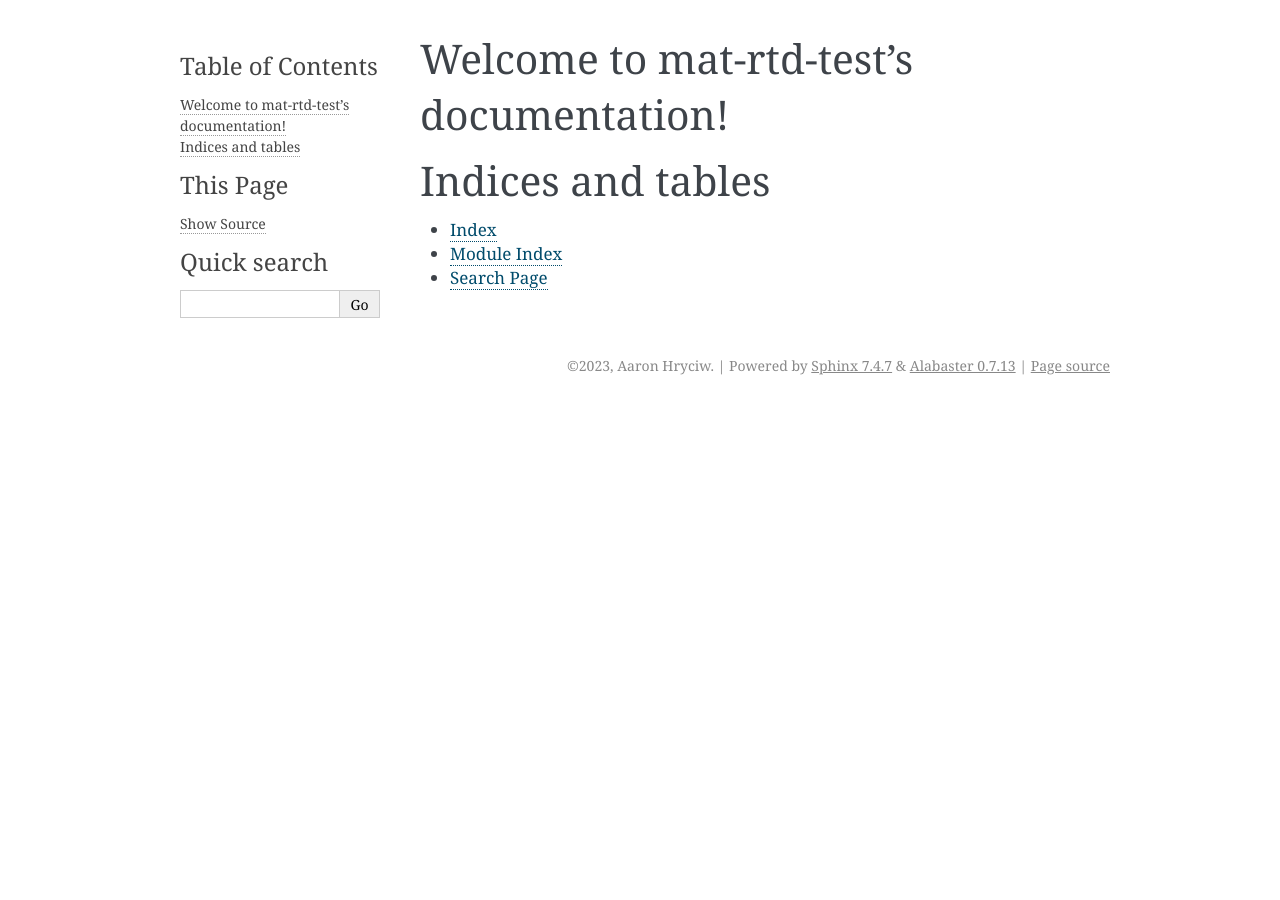
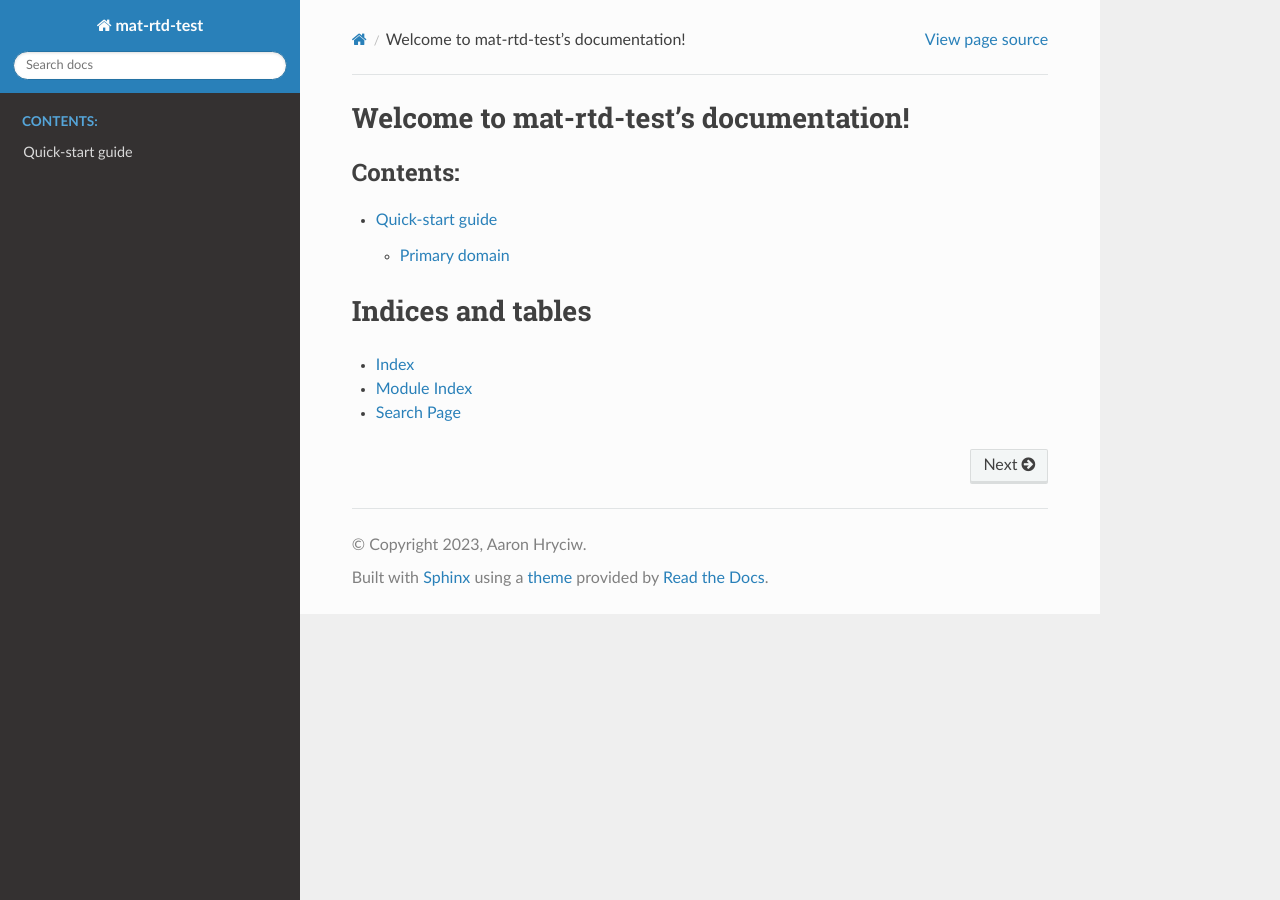
Before and after one commit to ahryciw/mat-rtd-test, a Sphinx documentation site: the page built from docs/index.rst, in a window 1280 px wide. Built offline with Sphinx 7.4.7 and the Read the Docs theme 2.0.0, drawn with Linux system fonts in a browser that asks for light colours.

Commit message:
Add quickstart.rst and try some fake documentation.

```diff
--- a/docs/conf.py
+++ b/docs/conf.py
@@ -14,15 +14,15 @@ release = '0.1.x'
 # -- General configuration ---------------------------------------------------
 # https://www.sphinx-doc.org/en/master/usage/configuration.html#general-configuration
 
-extensions = []
+extensions = ['sphinxcontrib.matlab']
 
 templates_path = ['_templates']
 exclude_patterns = ['_build', 'Thumbs.db', '.DS_Store']
 
-
+primary_domain = 'mat'
 
 # -- Options for HTML output -------------------------------------------------
 # https://www.sphinx-doc.org/en/master/usage/configuration.html#options-for-html-output
 
-html_theme = 'alabaster'
+html_theme = 'sphinx_rtd_theme'
 html_static_path = ['_static']
--- a/docs/index.rst
+++ b/docs/index.rst
@@ -10,6 +10,8 @@ Welcome to mat-rtd-test's documentation!
    :maxdepth: 2
    :caption: Contents:
 
+   quickstart
+
 
 
 Indices and tables
```
Also changed, not shown: docs/quickstart.rst (added, +52 -0 lines).
